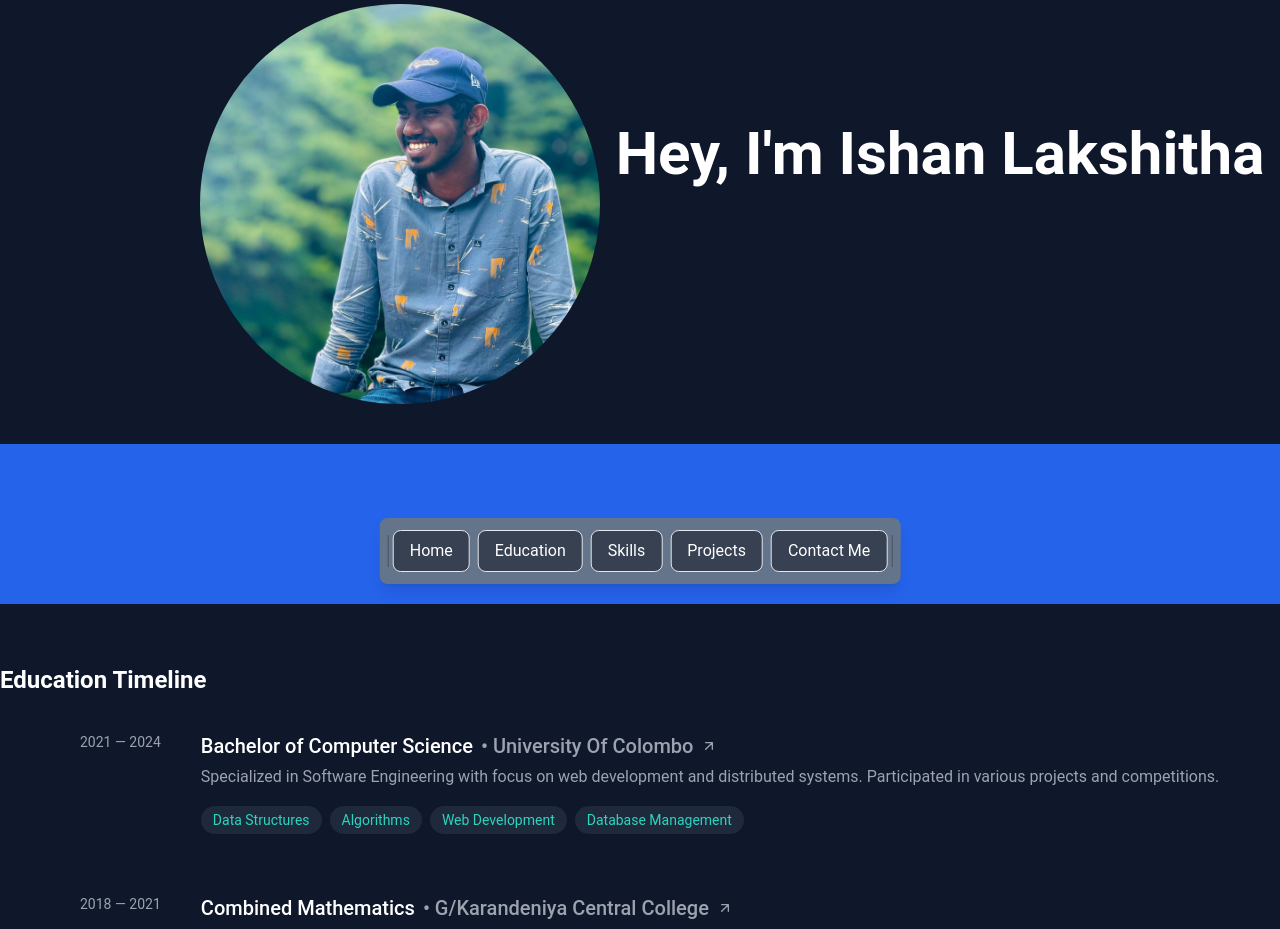
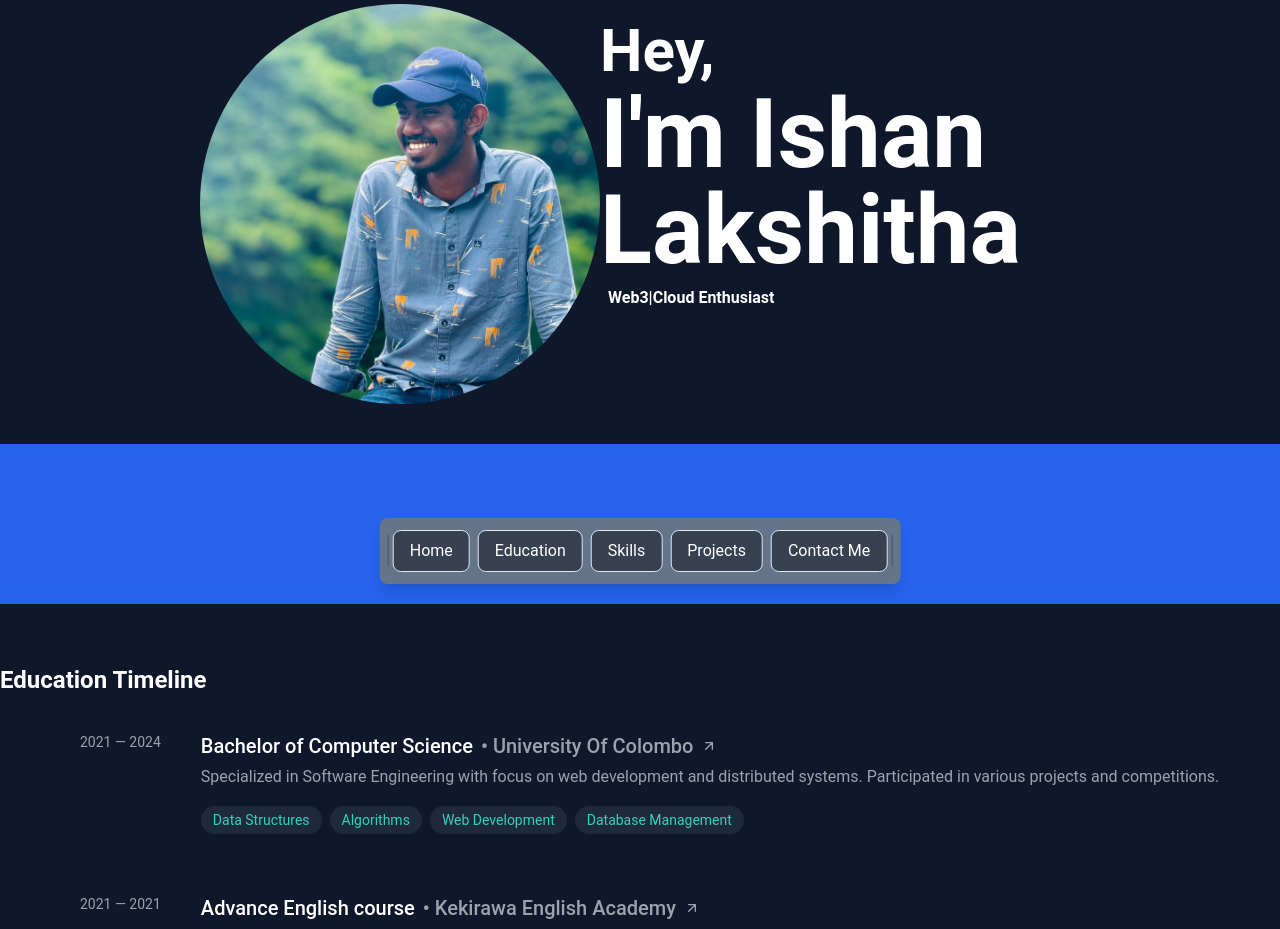
Before and after one commit to ILakshitha/ishan_Lakshitha, a React (Vite) app in the folder Frontend/: page / in a window 1280 px wide. Shown: the part 200-1129 px from the top of the page. Built offline with nearby package versions, Linux system fonts and the light colour scheme.

Commit message:
chnge home page design

```diff
--- a/Frontend/src/components/ProjectCard.jsx
+++ b/Frontend/src/components/ProjectCard.jsx
@@ -18,12 +18,19 @@ const ProjectCard = ({ title, description, technologies, imageUrl, projectUrl, g
         ))}
       </div>
       <div className="px-6 pb-4 flex justify-between">
-        <a href={projectUrl} target="_blank" rel="noopener noreferrer"
-           className="bg-blue-500 hover:bg-blue-700 text-white font-bold py-2 px-4 rounded-lg">
-          Live Demo
-        </a>
+        {projectUrl && (
+          <a
+            href={projectUrl}
+            target="_blank"
+            rel="noopener noreferrer"
+            className="bg-blue-500 hover:bg-blue-700 text-white font-bold py-2 px-4 rounded-lg"
+          >
+            Live Demo
+          </a>
+        )}
+
         <a href={githubUrl} target="_blank" rel="noopener noreferrer"
-           className="bg-blue-800 hover:bg-gray-900 text-white font-bold py-2 px-4 rounded-lg">
+          className="bg-blue-800 hover:bg-gray-900 text-white font-bold py-2 px-4 rounded-lg">
           GitHub
         </a>
       </div>
--- a/Frontend/src/pages/Education_C.jsx
+++ b/Frontend/src/pages/Education_C.jsx
@@ -8,6 +8,13 @@ export default function Education_C() {
             institution: "University Of Colombo",
             description: "Specialized in Software Engineering with focus on web development and distributed systems. Participated in various projects and competitions.",
             skills: ["Data Structures", "Algorithms", "Web Development", "Database Management"]
+        },
+        {
+            period: "2021 — 2021",
+            degree: "Advance English course",
+            institution: "Kekirawa English Academy",
+            description: "",
+            skills: ["Spoken", "Writing", "Reading", "Grammer","Listning"]
         },
         {
             period: "2018 — 2021",
--- a/Frontend/src/pages/Home.jsx
+++ b/Frontend/src/pages/Home.jsx
@@ -53,7 +53,7 @@ export default function Home() {
       description: "This is a travel app that allows you can find places to visit and also allows you to book hotels and flights.",
       technologies: ["Mobile App Development", "Flutter", "Node.js","Firebase","Dart"],
       imageUrl: mob_p,
-      projectUrl: "https://your-project-url.com",
+
       githubUrl: "https://github.com/ILakshitha/Travel-App"
     },
     {
@@ -61,7 +61,6 @@ export default function Home() {
       description: "This is a real-state web app that allows you to create, read, update, and delete real-state properties. And also allows you to search for properties based on location, price, and other criteria.",
       technologies: ["React", "TailwindCSS", "Node.js"],
       imageUrl: web_p,
-      projectUrl: "https://your-project-url.com",
       githubUrl: "https://github.com/ILakshitha/mern-state"
     },
     {
@@ -69,7 +68,7 @@ export default function Home() {
       description: "Another sample project description. Replace with your actual project details.",
       technologies: ["React", "Material UI", "Node.js"],
       imageUrl: web_p,
-      projectUrl: "https://your-project-url.com",
+
       githubUrl: "https://github.com/ILakshitha/School-Management-System"
     },
 
@@ -78,7 +77,6 @@ export default function Home() {
       description: "This is a BMI calculator that allows you to calculate your BMI based on your weight and height.",
       technologies: ["Mobile App Development", "Flutter", "Node.js","Firebase","Dart"],
       imageUrl: mob_p,
-      projectUrl: "https://your-project-url.com",
       githubUrl: "https://github.com/ILakshitha/BMI_Calculator"
     },
     {
@@ -86,7 +84,7 @@ export default function Home() {
       description: "This web app create for mithila hotel in Unawatuna.",
       technologies: ["React", "TailwindCSS", "Node.js"],
       imageUrl: web_p,
-      projectUrl: "https://your-project-url.com",
+
       githubUrl: "https://github.com/ILakshitha/Hotel_Mithila"
     },
     // Add more projects as needed
@@ -103,7 +101,10 @@ export default function Home() {
 
           <Home_C />
           <div className='w-full text-center flex items-center justify-center'>
-            <h1 className='font-semibold text-white text-6xl'>Hey, I'm Ishan Lakshitha</h1>
+            <div>
+            <h1 className='font-semibold text-white text-8xl text-start'> <span className='text-6xl'>Hey,</span> <br/>I'm Ishan Lakshitha</h1>
+            <h4 className='font-bold text-white text-left m-2'>Web3|Cloud Enthusiast</h4>
+            </div>
           </div>
         </div>
         <div className='flex bg-blue-600 h-40 mt-10'>
```
